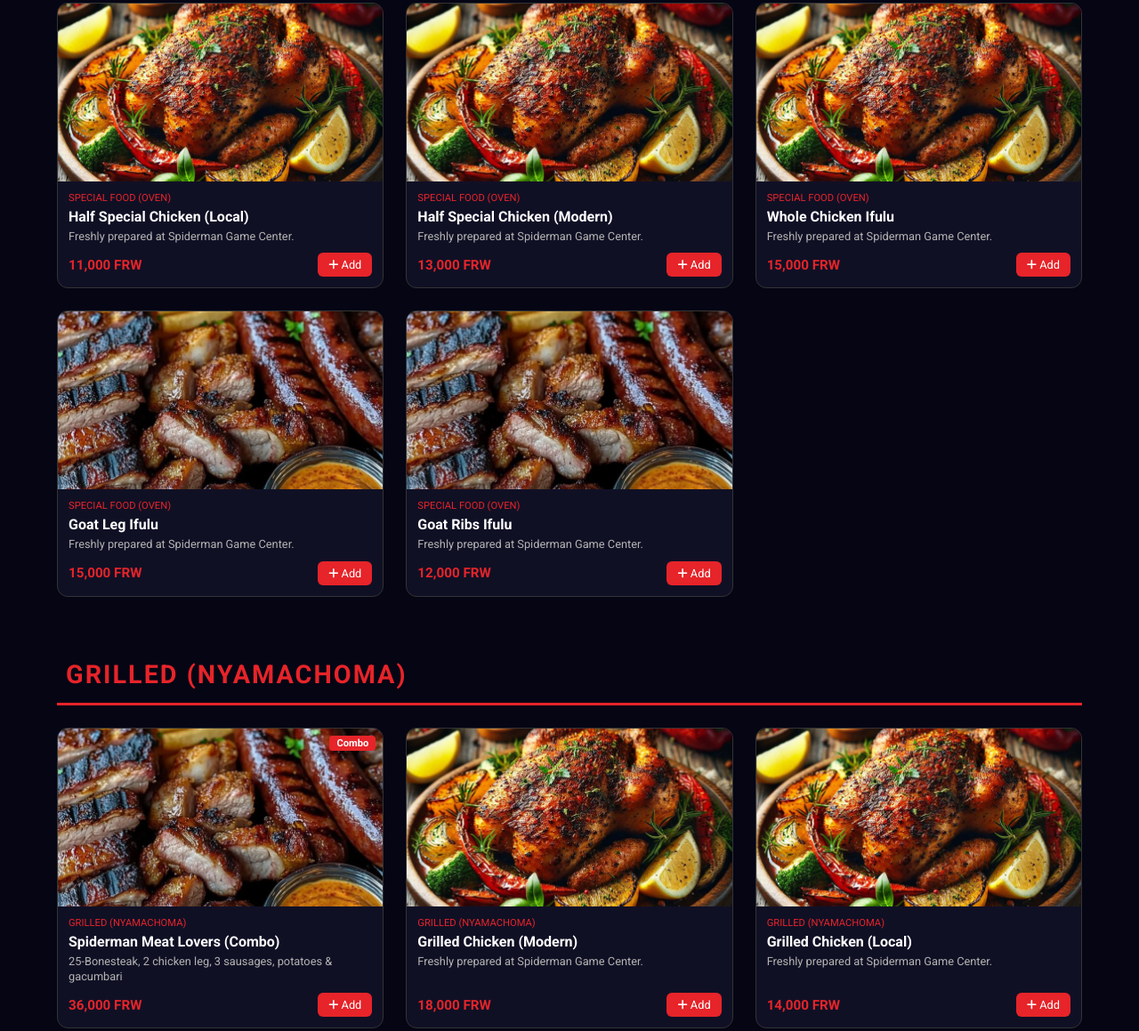
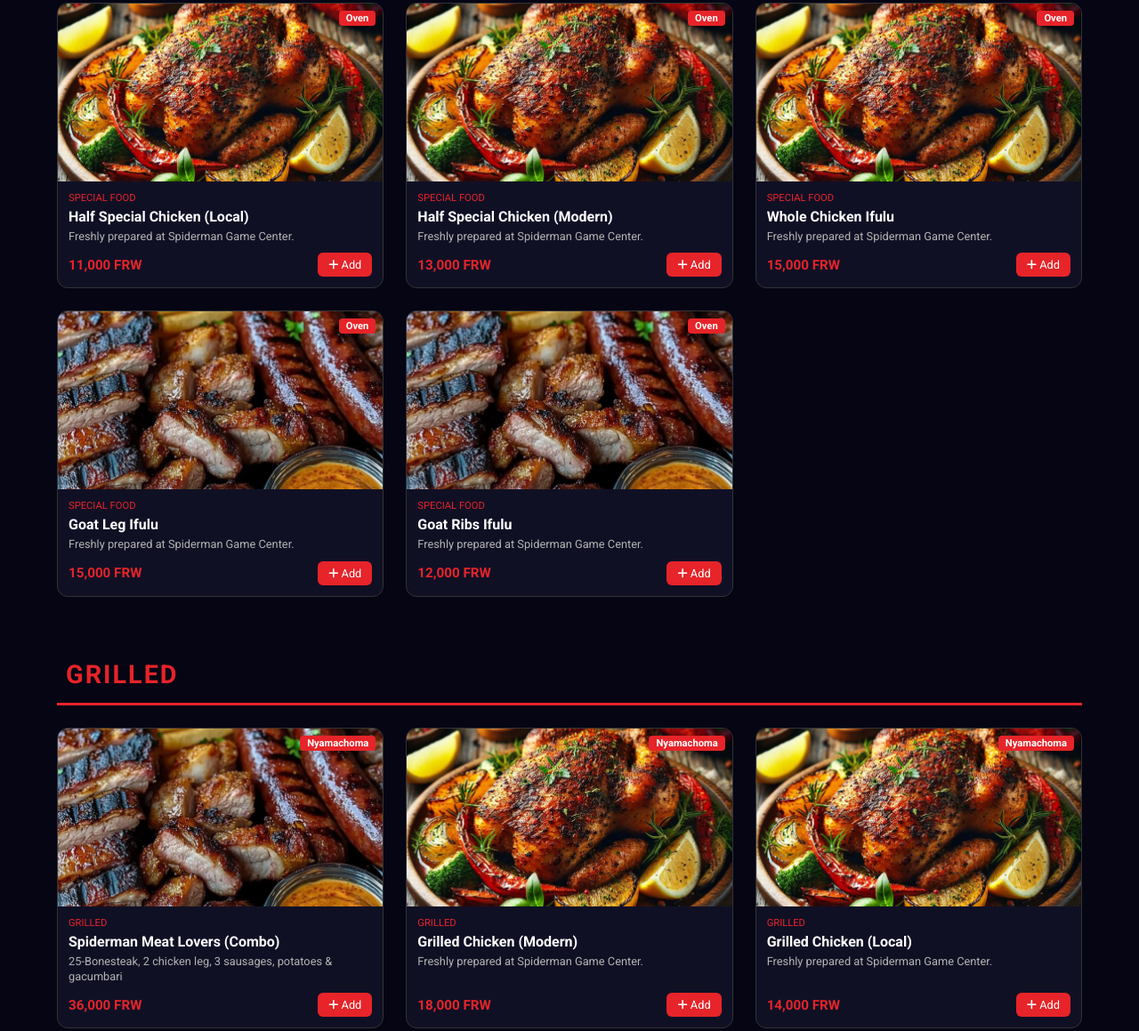
Before and after one commit to Berge231/Spiderman_Game_Center_Online_Menu, a plain HTML site: page index.html in a window 1280 px wide. Shown: the part 1066-2225 px from the top of the page at 89% size. Drawn offline with Linux system fonts and the light colour scheme.

Commit message:
Added location section and updated menu items

```diff
--- a/index.html
+++ b/index.html
@@ -86,6 +86,9 @@
             <div class="footer-center">
                 <h3 class="footer-brand">Spiderman_Game_Center</h3>
                 <p><i class="fas fa-map-marker-alt"></i> Located in Masaka, Kigali</p>
+                <a href="https://www.google.com/maps/search/Spiderman+Game+Center+Masaka+Kigali" target="_blank" class="footer-map-link">
+                    <i class="fas fa-directions"></i> Get Directions
+                </a>
                 <p class="footer-hours">Open Daily | Play Hard, Eat Better</p>
             </div>
             <div class="footer-right">
--- a/script.js
+++ b/script.js
@@ -1,28 +1,28 @@
 const menuData = {
   foodMenu: [
     {
-      category: "Special food (Oven)",
+      category: "Special food",
       items: [
         { id: 101, name: "Special Chicken (Local)", price: 20000, category: "food", img: "Images/chicken.jpg", badge: "Oven" },
         { id: 102, name: "Special Chicken (Modern)", price: 25000, category: "food", img: "Images/chicken.jpg", badge: "Oven" },
-        { id: 103, name: "Spiderman Special Chicken", price: 30000, category: "food", img: "Images/chicken.jpg", badge: "Signature" },
-        { id: 104, name: "Half Special Chicken (Local)", price: 11000, category: "food", img: "Images/chicken.jpg" },
-        { id: 105, name: "Half Special Chicken (Modern)", price: 13000, category: "food", img: "Images/chicken.jpg" },
-        { id: 106, name: "Whole Chicken Ifulu", price: 15000, category: "food", img: "Images/chicken.jpg" },
-        { id: 107, name: "Goat Leg Ifulu", price: 15000, category: "food", img: "Images/meatlovers.jpg" },
-        { id: 108, name: "Goat Ribs Ifulu", price: 12000, category: "food", img: "Images/meatlovers.jpg" }
+        { id: 103, name: "Spiderman Special Chicken", price: 30000, category: "food", img: "Images/chicken.jpg", badge: "Oven" },
+        { id: 104, name: "Half Special Chicken (Local)", price: 11000, category: "food", img: "Images/chicken.jpg", badge: "Oven" },
+        { id: 105, name: "Half Special Chicken (Modern)", price: 13000, category: "food", img: "Images/chicken.jpg", badge: "Oven" },
+        { id: 106, name: "Whole Chicken Ifulu", price: 15000, category: "food", img: "Images/chicken.jpg", badge: "Oven"  },
+        { id: 107, name: "Goat Leg Ifulu", price: 15000, category: "food", img: "Images/meatlovers.jpg" , badge: "Oven" },
+        { id: 108, name: "Goat Ribs Ifulu", price: 12000, category: "food", img: "Images/meatlovers.jpg" , badge: "Oven" }
       ]
     },
     {
-      category: "Grilled (NyamaChoma)",
+      category: "Grilled ",
       items: [
-        { id: 201, name: "Spiderman Meat Lovers (Combo)", price: 36000, category: "food", desc: "25-Bonesteak, 2 chicken leg, 3 sausages, potatoes & gacumbari", img: "Images/meatlovers.jpg", badge: "Combo" },
-        { id: 202, name: "Grilled Chicken (Modern)", price: 18000, category: "food", img: "Images/chicken.jpg" },
-        { id: 203, name: "Grilled Chicken (Local)", price: 14000, category: "food", img: "Images/chicken.jpg" },
-        { id: 204, name: "Half Grilled Chicken", price: 9000, category: "food", img: "Images/chicken.jpg" },
-        { id: 205, name: "Goat Leg", price: 16000, category: "food", desc: "Served with 1 potato", img: "Images/meatlovers.jpg" },
-        { id: 206, name: "Goat Ribs", price: 12000, category: "food", desc: "Served with 1 potato", img: "Images/meatlovers.jpg" },
-        { id: 207, name: "Whole Tilapia Fish", price: 18000, category: "food", img: "Images/p7.jpg" }
+        { id: 201, name: "Spiderman Meat Lovers (Combo)", price: 36000, category: "food", desc: "25-Bonesteak, 2 chicken leg, 3 sausages, potatoes & gacumbari", img: "Images/meatlovers.jpg", badge: "Nyamachoma" },
+        { id: 202, name: "Grilled Chicken (Modern)", price: 18000, category: "food", img: "Images/chicken.jpg", badge: "Nyamachoma" },
+        { id: 203, name: "Grilled Chicken (Local)", price: 14000, category: "food", img: "Images/chicken.jpg", badge: "Nyamachoma" },
+        { id: 204, name: "Half Grilled Chicken", price: 9000, category: "food", img: "Images/chicken.jpg" , badge: "Nyamachoma"},
+        { id: 205, name: "Goat Leg", price: 16000, category: "food", desc: "Served with 1 potato", img: "Images/meatlovers.jpg" , badge: "Nyamachoma" },
+        { id: 206, name: "Goat Ribs", price: 12000, category: "food", desc: "Served with 1 potato", img: "Images/meatlovers.jpg" , badge: "Nyamachoma"},
+        { id: 207, name: "Whole Tilapia Fish", price: 18000, category: "food", img: "Images/p7.jpg", badge: "Nyamachoma" }
       ]
     },
     {
--- a/style.css
+++ b/style.css
@@ -611,6 +611,26 @@ footer {
     font-weight: 700;
 }
 
+.footer-map-link {
+    display: inline-block;
+    color: var(--spidey-red);
+    text-decoration: none;
+    font-weight: bold;
+    margin-top: 5px;
+    margin-bottom: 10px;
+    font-size: 0.9rem;
+    transition: 0.3s;
+    border: 1px solid var(--spidey-red);
+    padding: 5px 15px;
+    border-radius: 20px;
+}
+
+.footer-map-link:hover {
+    background: var(--spidey-red);
+    color: white;
+    transform: translateY(-2px);
+}
+
 .footer-center p {
     color: var(--text-gray);
     font-size: 0.9rem;
```
